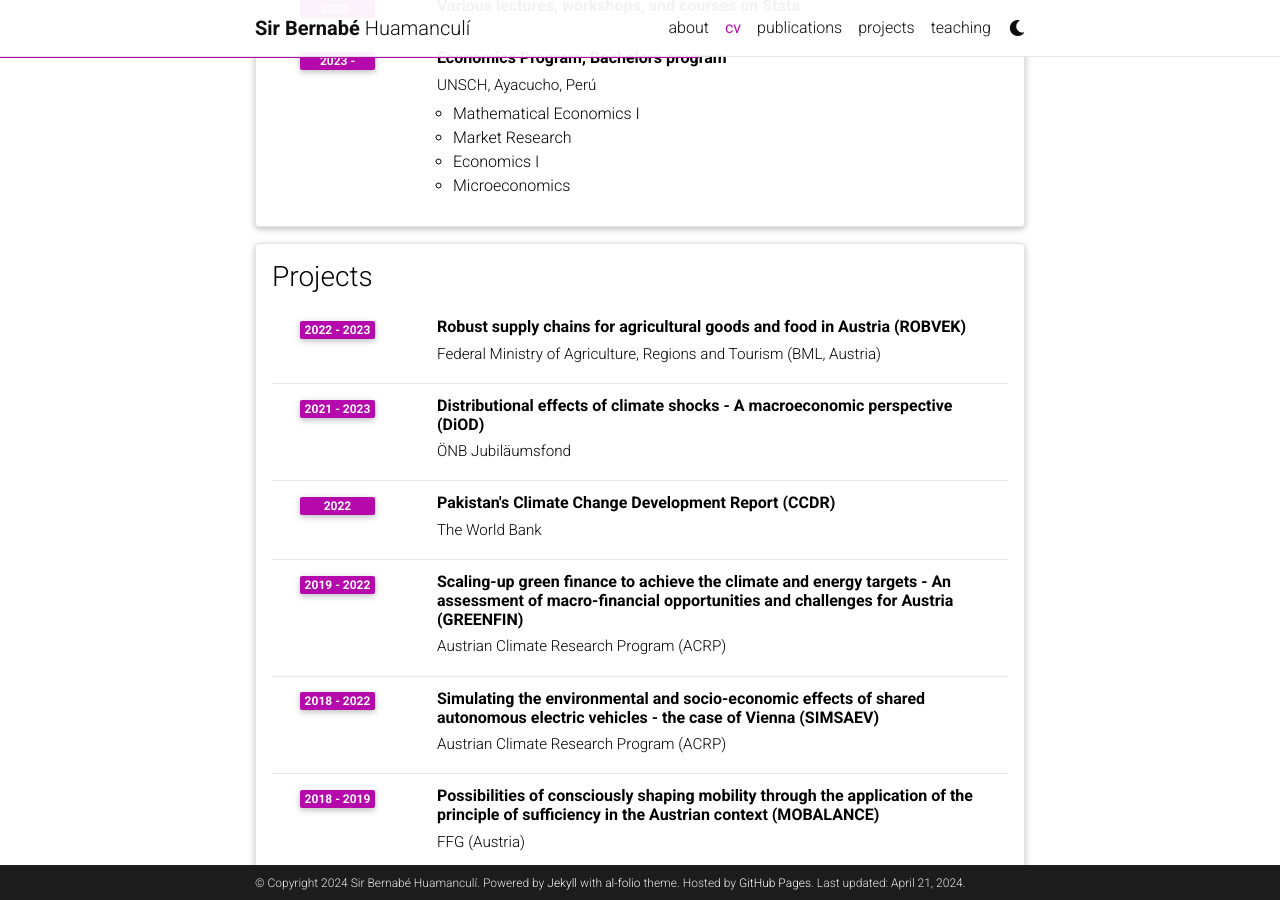
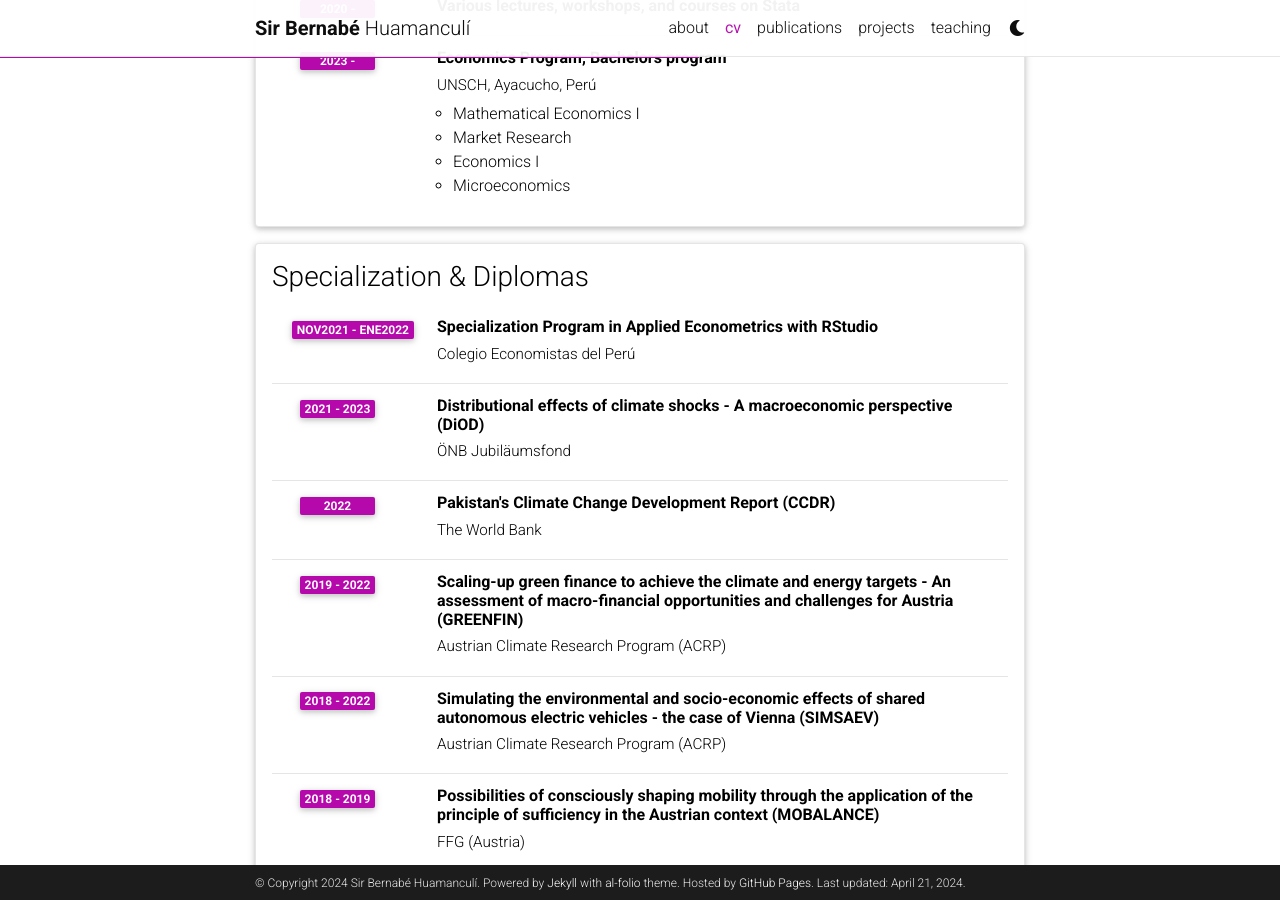
Before and after one commit to Sirberha/sirberha.github.io, a Jekyll site: the page built from _pages/cv.md, in a window 1280 px wide and 900 px high, scrolled down 1358 px. Built offline with Jekyll 4.4.1, drawn with Linux system fonts in a browser that asks for light colours; comment, search, counter and statistics services are not loaded; a style sheet for code colours, icons or effects is not loaded.

Commit message:
Update cv.yml

```diff
--- a/_data/cv.yml
+++ b/_data/cv.yml
@@ -66,12 +66,12 @@
       - Microeconomics
 
 
-- title: Projects
+- title: Specialization & Diplomas
   type: time_table
   contents:
-    - title: Robust supply chains for agricultural goods and food in Austria (ROBVEK)
-      institution: Federal Ministry of Agriculture, Regions and Tourism (BML, Austria)
-      year: 2022 - 2023
+    - title: Specialization Program in Applied Econometrics with RStudio
+      institution: Colegio Economistas del Perú
+      year: nov2021 - ene2022
 
     - title: Distributional effects of climate shocks - A macroeconomic perspective (DiOD)
       institution: ÖNB Jubiläumsfond
```
